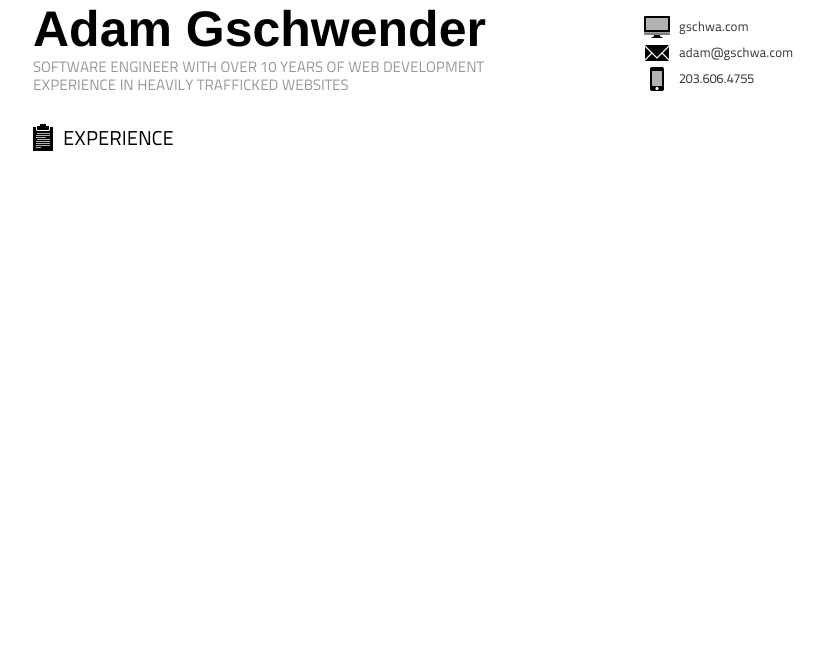
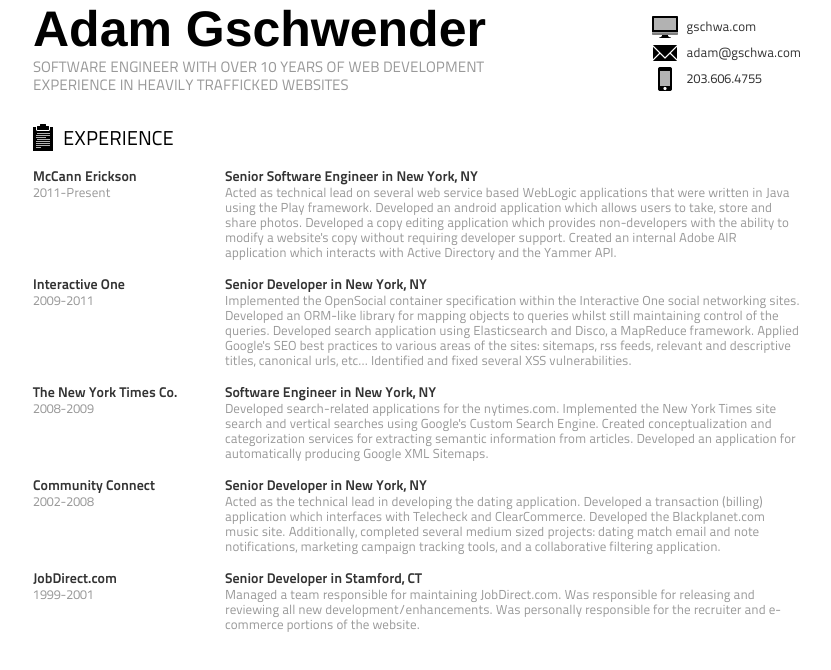
Before and after one commit to agschwender/adam-gschwender-resume, a plain HTML site: page adam-gschwender-new.html in a window 1280 px wide. Shown: the whole page, without its empty margins (223-1054 px from the left). Drawn offline with Linux system fonts and the light colour scheme.

Commit message:
finished adding work history

```diff
--- a/adam-gschwender-new.html
+++ b/adam-gschwender-new.html
@@ -30,9 +30,63 @@
       </div>
     </div>
     <div data-role="content">
-      <div class="row-fluid">
-        <div class="span12">
-          <h3 id="experience"><a href="#experience">Experience</a></h3>
+      <div id="experience">
+        <div class="row-fluid">
+          <div class="span12">
+            <h3><a href="#experience">Experience</a></h3>
+          </div>
+        </div>
+        <div class="row-fluid history">
+          <div class="span3">
+            <h4>McCann Erickson</h4>
+            <p class="timespan">2011-Present</p>
+          </div>
+          <div class="span9">
+            <h4>Senior Software Engineer in New York, NY</h4>
+            <p class="desc">
+              Acted as technical lead on several web service based WebLogic applications that were written in Java using the Play framework. Developed an android application which allows users to take, store and share photos. Developed a copy editing application which provides non-developers with the ability to modify a website's copy without requiring developer support. Created an internal Adobe AIR application which interacts with Active Directory and the Yammer API.
+            </p>
+          </div>
+        </div>
+        <div class="row-fluid history">
+          <div class="span3">
+            <h4>Interactive One</h4>
+            <p class="timespan">2009-2011</p>
+          </div>
+          <div class="span9">
+            <h4>Senior Developer in New York, NY</h4>
+            <p class="desc">Implemented the OpenSocial container specification within the Interactive One social networking sites. Developed an ORM-like library for mapping objects to queries whilst still maintaining control of the queries. Developed search application using Elasticsearch and Disco, a MapReduce framework. Applied Google's SEO best practices to various areas of the sites: sitemaps, rss feeds, relevant and descriptive titles, canonical urls, etc... Identified and fixed several XSS vulnerabilities.</p>
+          </div>
+        </div>
+        <div class="row-fluid history">
+          <div class="span3">
+            <h4>The New York Times Co.</h4>
+            <p class="timespan">2008-2009</p>
+          </div>
+          <div class="span9">
+            <h4>Software Engineer in New York, NY</h4>
+            <p class="desc">Developed search-related applications for the nytimes.com. Implemented the New York Times site search and vertical searches using Google's Custom Search Engine. Created conceptualization and categorization services for extracting semantic information from articles. Developed an application for automatically producing Google XML Sitemaps.</p>
+          </div>
+        </div>
+        <div class="row-fluid history">
+          <div class="span3">
+            <h4>Community Connect</h4>
+            <p class="timespan">2002-2008</p>
+          </div>
+          <div class="span9">
+            <h4>Senior Developer in New York, NY</h4>
+            <p class="desc">Acted as the technical lead in developing the dating application. Developed a transaction (billing) application which interfaces with Telecheck and ClearCommerce. Developed the Blackplanet.com music site. Additionally, completed several medium sized projects: dating match email and note notifications, marketing campaign tracking tools, and a collaborative filtering application.</p>
+          </div>
+        </div>
+<div class="row-fluid history">
+          <div class="span3">
+            <h4>JobDirect.com</h4>
+            <p class="timespan">1999-2001</p>
+          </div>
+          <div class="span9">
+            <h4>Senior Developer in Stamford, CT</h4>
+            <p class="desc">Managed a team responsible for maintaining JobDirect.com. Was responsible for releasing and reviewing all new development/enhancements. Was personally responsible for the recruiter and e-commerce portions of the website.</p>
+          </div>
         </div>
       </div>
     </div>
--- a/css/main.css
+++ b/css/main.css
@@ -39,12 +39,28 @@
     position: relative;
 }
 
+.span2 {
+    width: 16%;
+}
+
+.span3 {
+    width: 25%;
+}
+
 .span4 {
     width: 33%;
 }
 
 .span8 {
-    width: 66%;
+    width: 67%;
+}
+
+.span9 {
+    width: 75%;
+}
+
+.span10 {
+    width: 84%;
 }
 
 .span12 {
@@ -125,3 +141,17 @@
 #experience a {
     background-image: url(../images/glyphicons_029_notes_2.png);
 }
+
+#experience .history {
+    margin-top: 15px;
+}
+
+#experience h4 {
+    color: #333333;
+    font-size: 140%;
+}
+
+#experience p {
+    color: #999999;
+    font-size: 130%;
+}
```
